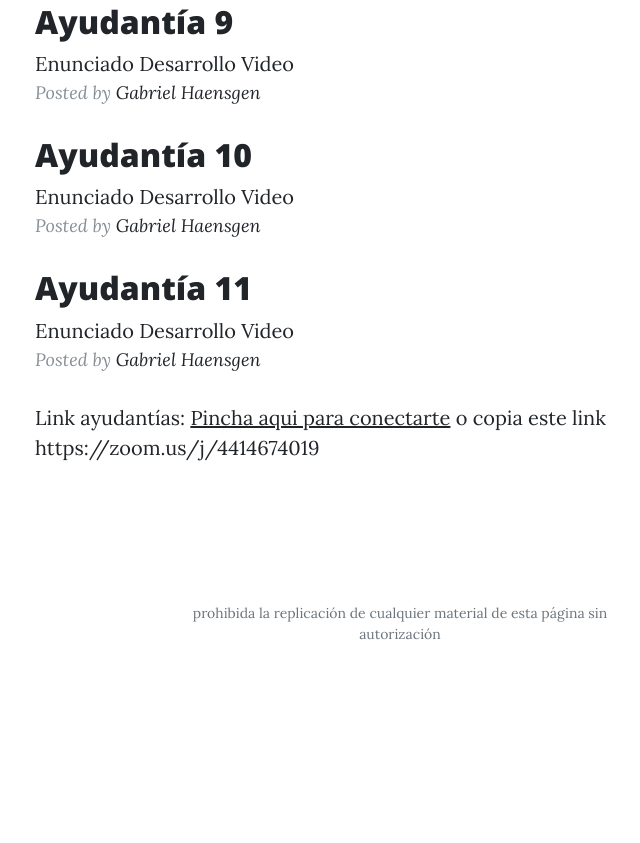
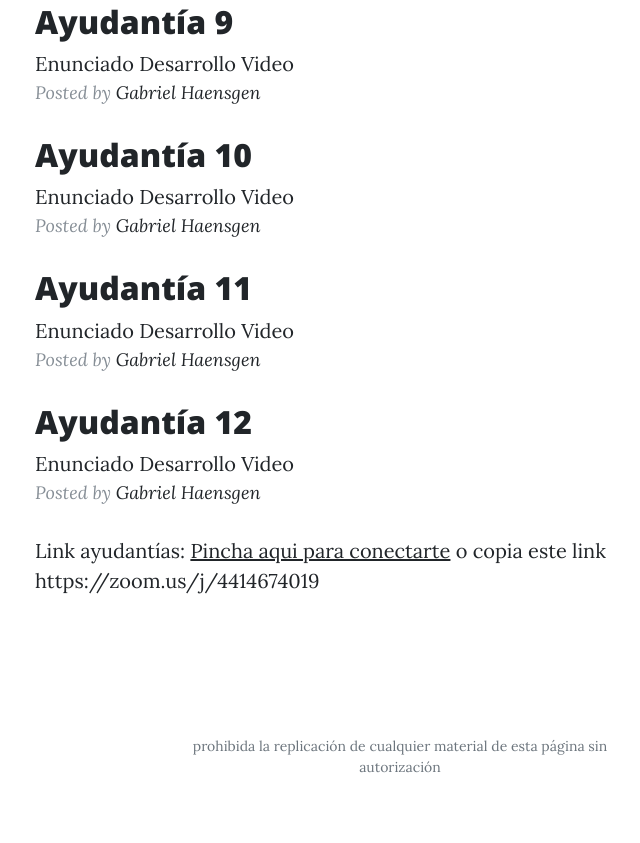
Before and after one commit to Haensgen/finanzas, a website: page index.html in a window 1280 px wide. Shown: the part 1833-2676 px from the top of the page, without its empty margins (240-880 px from the left). Before the commit the page ends 2543 px from the top, so only its background shows below. Drawn offline with nearby package versions, Linux system fonts and the light colour scheme.

Commit message:
Update index.html

```diff
--- a/index.html
+++ b/index.html
@@ -176,6 +176,16 @@
          <p class="post-meta">Posted by
             <a href="https://haensgen.github.io">Gabriel Haensgen</a>
 
+           <h2 class="post-title">
+             Ayudantía 12
+            </h2>
+             <a href='ayudantia/ayudantia12.pdf'>Enunciado</a>
+             <a href='ayudantia/blocayudantia12.pdf'>Desarrollo</a>
+             <a href='https://youtu.be/hj0E6f18t_c'>Video</a>
+         <p class="post-meta">Posted by
+            <a href="https://haensgen.github.io">Gabriel Haensgen</a>
+
+
 
 
 
```
